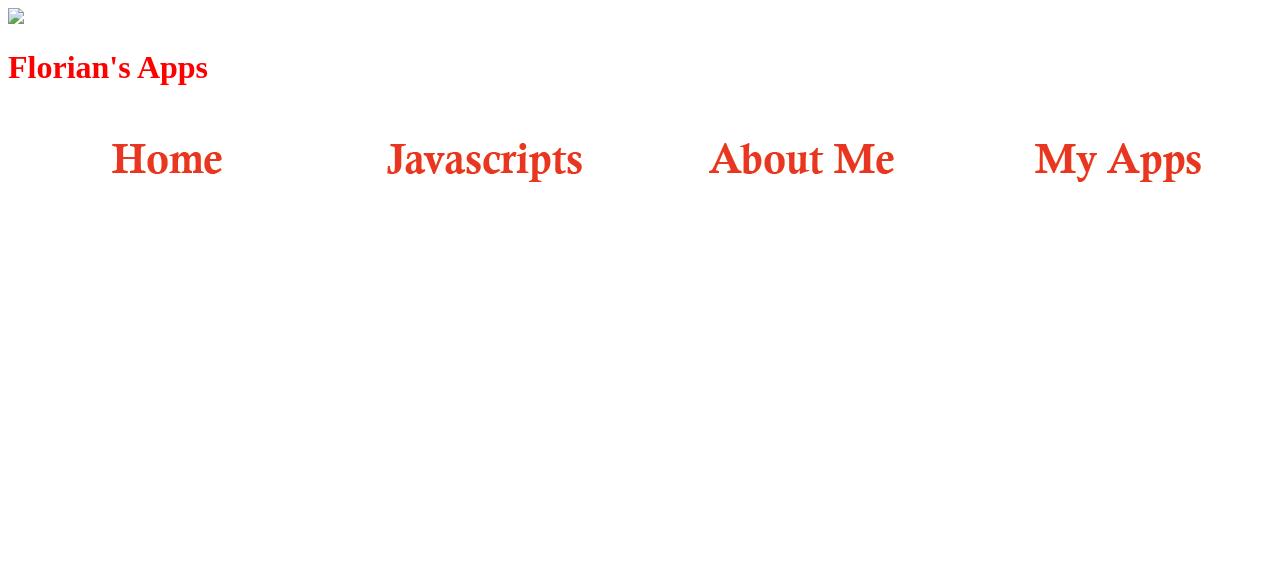
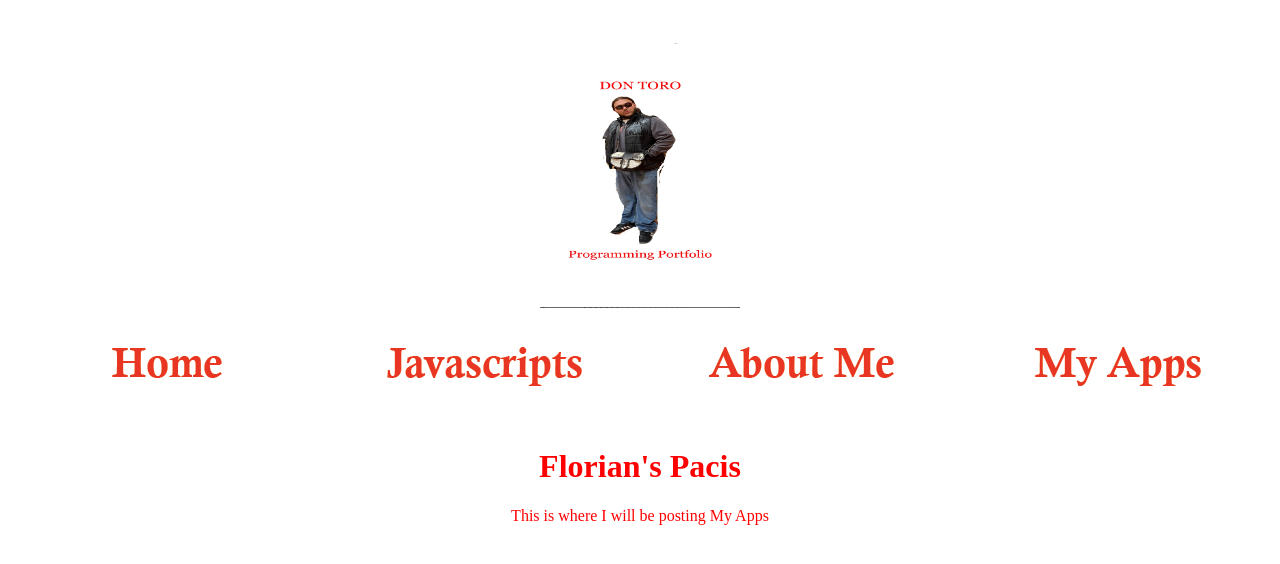
Before and after one commit to InPacis/InPacis.github.io, a plain HTML site: page myapps.html in a window 1280 px wide. Drawn offline with Linux system fonts and the light colour scheme.

Commit message:
Update myapps.html

```diff
--- a/myapps.html
+++ b/myapps.html
@@ -2,23 +2,39 @@
 <html>
     <head>
         <meta charset="utf-8">
-        <title>My Apps</title>
+        <title>Don Toro's Portfolio Page</title>
+
     </head>
     <body>
+
         <style>
-         body {
+       body {
+            background-image: url(mybackground.jpg);
             color: rgb(255,0,0);
             background: rgb(255,255,255);
+            text-align: center;
             }
+
+
         </style>
-        <img src="csc106_banner.jpg"> <br>
+        <img src="myBanner.jpg" width="200" height="300"> <br>
         <table width=800>
+            <thread>
+            <tbody>
+          <thread>
             <tr>
                 <td><a href="index.html"><img src="home.png"></a></td>
                 <td><a href="Javascripts.html"><img src="javascripts.png"></a></td>
                 <td><a href="about.html"><img src="aboutme.png"></a></td>
                 <td><a href="myapps.html"><img src="myapps.png"></a></td>
-        <h1><strong>Florian's Apps</strong></h1>
+            </thread>
+              </tbody>
+        </table>
+        <h1><strong>Florian's Pacis</strong></h1>
+            <p>This is where I will be posting My Apps</p>
+
+
+
 
 
     </body>
```
